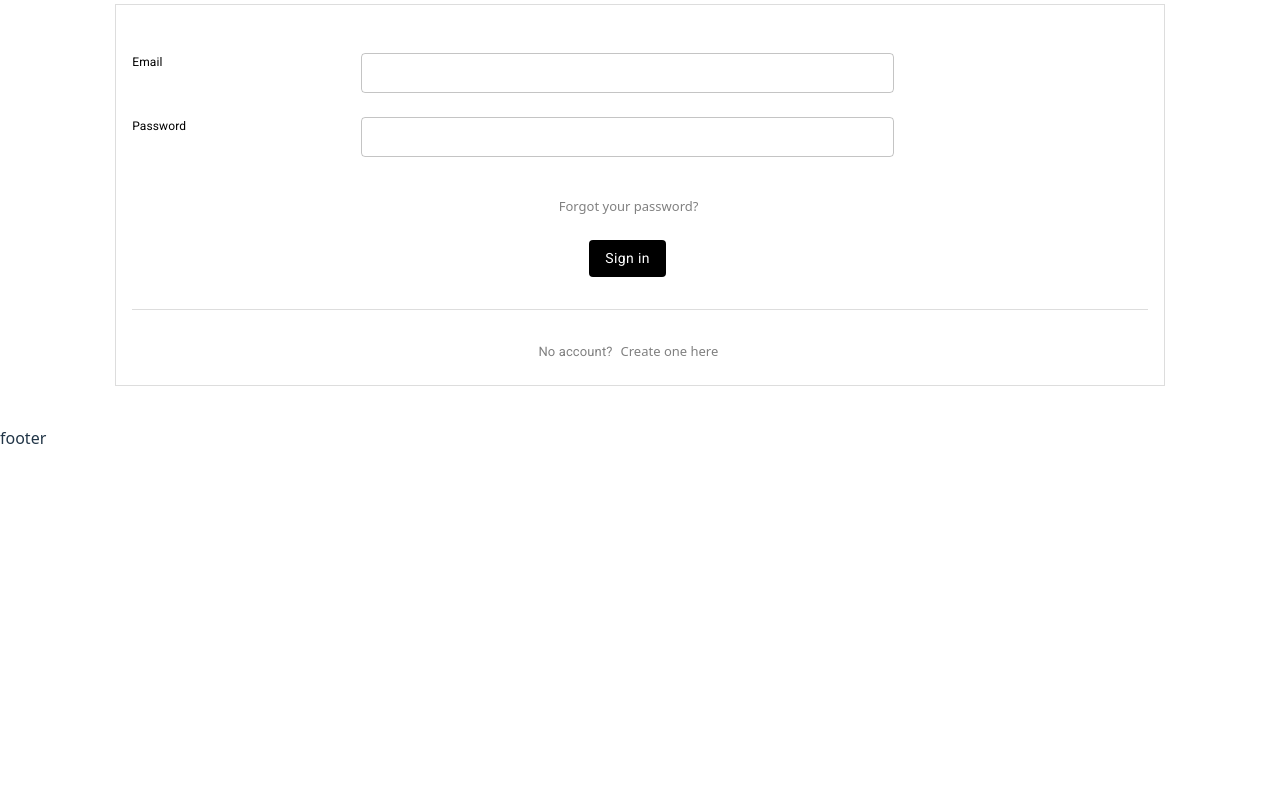
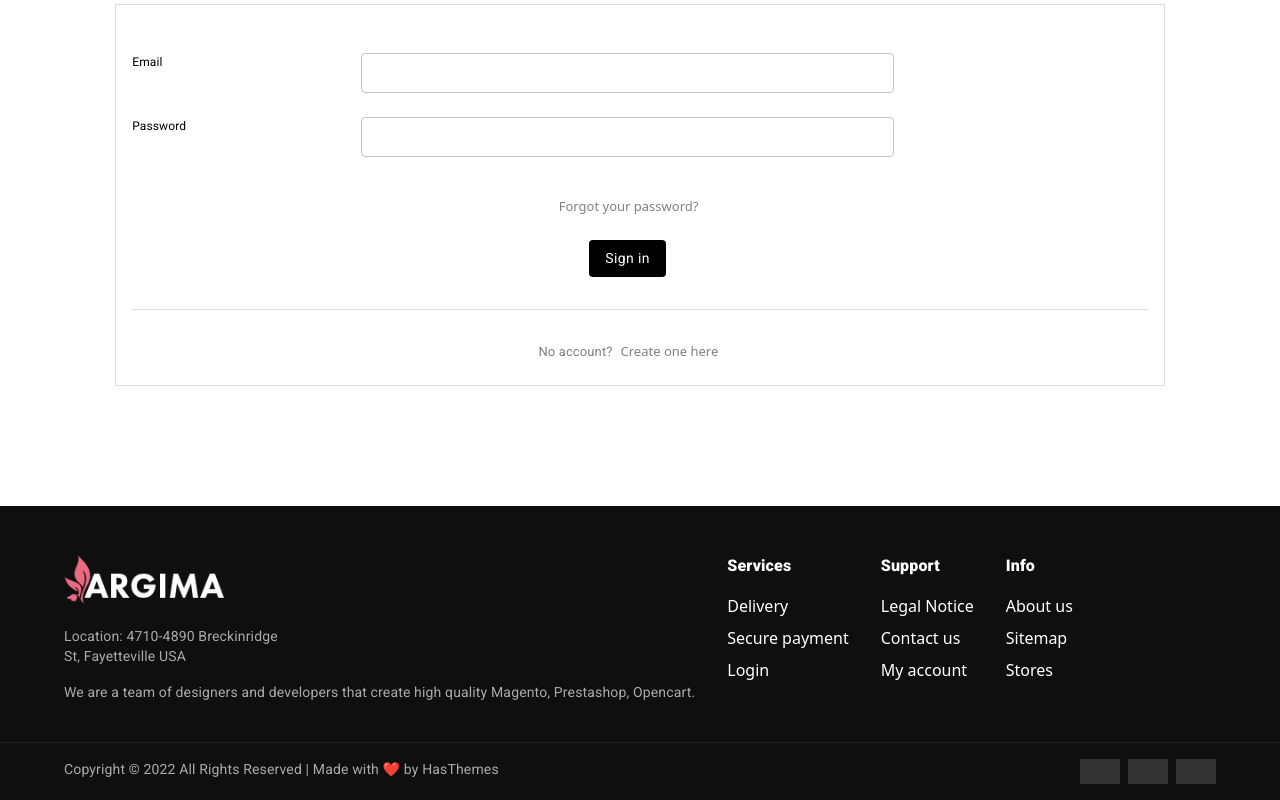
Before and after one commit to Qamara99/react-project-mui, a React (Vite) app: page /login in a window 1280 px wide. Shown: the part 226-1026 px from the top of the page. Before the commit the page ends 800 px from the top, so only its background shows below. Built offline with nearby package versions, Linux system fonts and the light colour scheme; no server answers; a web font is replaced by a local one.

Commit message:
add review

```diff
--- a/src/Auth/Login.jsx
+++ b/src/Auth/Login.jsx
@@ -43,7 +43,7 @@ const navigate=useNavigate();
           password: values.password
         }
       );
-if(response.status==200){
+if(response.status===200){
 setToken(response.data.accessToken);
 navigate('/');}
       console.log('response', response);
--- a/src/Protectedrouter.jsx
+++ b/src/Protectedrouter.jsx
@@ -5,6 +5,7 @@ import { Navigate } from 'react-router-dom';
 export default function Protectedrouter({children}) {
 
     const token=useAuthStore((state)=>state.token);
+
     if(!token){
 return <Navigate to={`/login`}/>
     }
--- a/src/api/AuthaxiosInstance.js
+++ b/src/api/AuthaxiosInstance.js
@@ -9,8 +9,9 @@ const authAxiosInstance = axios.create({
 });
 
 authAxiosInstance.interceptors.request.use((config) => {
-  const { token } = useAuthStore.getState();
-
+  const token =
+  useAuthStore.getState().token ||
+  localStorage.getItem("accessToken");
   config.headers["Accept-Language"] = i18n.language;
 
   if (token) {
--- a/src/components/Footer/Footer.jsx
+++ b/src/components/Footer/Footer.jsx
@@ -1,9 +1,105 @@
-import React from 'react'
 
+
+import React from 'react';
+import { Box, Grid, Typography, Link } from '@mui/material';
+import logolight from './../../assets/images/logolight.webp'
 export default function Footer() {
   return (
-    <div>
-      footer
-    </div>
-  )
+    <Box sx={{ bgcolor: '#0f0f0f', color: 'white', pt: 6, pb: 2 ,mt:10}}>
+      <Box sx={{ px: 8 }}>
+        <Grid container spacing={4}>
+
+
+          <Grid item xs={12} md={4} >
+           <Box sx={{ pb: 2 }}>
+                         <img
+                           src={logolight}
+                           alt="Logo"
+                           style={{ width: 160 }}
+                         />
+                       </Box>
+
+            <Typography variant="body2" sx={{ color: '#aaa', mb: 2 ,maxWidth:"35%"}}>
+              Location: 4710-4890 Breckinridge St, Fayetteville USA
+            </Typography>
+
+            <Typography variant="body2" sx={{ color: '#aaa' }}>
+              We are a team of designers and developers that create high quality
+              Magento, Prestashop, Opencart.
+            </Typography>
+          </Grid>
+
+          {/* Column 1 */}
+          <Grid item xs={6} md={2}>
+            <Typography fontWeight="bold" mb={2}>Services</Typography>
+
+            <Link href="#" color="inherit" underline="none" display="block" mb={1}>
+              Delivery
+            </Link>
+            <Link href="#" color="inherit" underline="none" display="block" mb={1}>
+              Secure payment
+            </Link>
+            <Link href="#" color="inherit" underline="none" display="block">
+              Login
+            </Link>
+          </Grid>
+
+          {/* Column 2 */}
+          <Grid item xs={6} md={3}>
+            <Typography fontWeight="bold" mb={2}>Support</Typography>
+
+            <Link href="#" color="inherit" underline="none" display="block" mb={1}>
+              Legal Notice
+            </Link>
+            <Link href="#" color="inherit" underline="none" display="block" mb={1}>
+              Contact us
+            </Link>
+            <Link href="#" color="inherit" underline="none" display="block">
+              My account
+            </Link>
+          </Grid>
+
+          {/* Column 3 */}
+          <Grid item xs={6} md={3}>
+            <Typography fontWeight="bold" mb={2}>Info</Typography>
+
+            <Link href="#" color="inherit" underline="none" display="block" mb={1}>
+              About us
+            </Link>
+            <Link href="#" color="inherit" underline="none" display="block" mb={1}>
+              Sitemap
+            </Link>
+            <Link href="#" color="inherit" underline="none" display="block">
+              Stores
+            </Link>
+          </Grid>
+
+        </Grid>
+      </Box>
+
+      {/* Bottom bar */}
+      <Box
+        sx={{
+          mt: 5,
+          borderTop: '1px solid #222',
+          pt: 2,
+          px: 8,
+          display: 'flex',
+          justifyContent: 'space-between',
+          flexWrap: 'wrap',
+          gap: 2,
+        }}
+      >
+        <Typography variant="body2" sx={{ color: '#aaa' }}>
+          Copyright © 2022 All Rights Reserved | Made with ❤️ by HasThemes
+        </Typography>
+
+        <Box sx={{ display: 'flex', gap: 1 }}>
+          <Box sx={{ width: 40, height: 25, bgcolor: '#333' }} />
+          <Box sx={{ width: 40, height: 25, bgcolor: '#333' }} />
+          <Box sx={{ width: 40, height: 25, bgcolor: '#333' }} />
+        </Box>
+      </Box>
+    </Box>
+  );
 }
--- /dev/null
+++ b/src/hooks/useAddReview.jsx
@@ -0,0 +1,12 @@
+import { useMutation } from '@tanstack/react-query';
+import authAxiosInstance from '../api/AuthaxiosInstance';
+
+export default function useAddReview(id) {
+  return useMutation({
+    mutationFn: (data) =>
+      authAxiosInstance.post(
+        `/Products/${id}/reviews`,
+        data
+      ),
+  });
+}
--- /dev/null
+++ b/src/hooks/useGetProductByCategory.jsx
@@ -0,0 +1,25 @@
+import React from 'react'
+import axiosInstance from '../api/axiosInstance';
+import { useQuery } from '@tanstack/react-query';
+
+
+export default function useGetProductByCategory(id) {
+  const getProductcat = async () => {
+        const response = await axiosInstance.get(
+          `/Products/category/${id}`
+        );
+          console.log("CATEGORY DATA:", response.data);
+
+        return response.data.response;
+
+      };
+
+     const query = useQuery({
+            queryKey: ["product-category", id],
+        queryFn: getProductcat,
+           enabled: !!id,
+        staleTime: 1000 * 60 * 5,
+      });
+
+  return query;
+}
--- /dev/null
+++ b/src/pages/GetProductbyCategory.jsx
@@ -0,0 +1,54 @@
+import React from 'react';
+import { useParams } from 'react-router-dom';
+import { Box, Typography, Card, CardContent, CardMedia, Grid, Rating, Divider } from '@mui/material';
+import useGetProductByCategory from '../hooks/useGetProductByCategory';
+import Loader from '../ui/Loader';
+
+export default function GetProductbyCategory() {
+  const { id } = useParams();
+  const { data, isLoading, isError, error } =useGetProductByCategory(id);
+console.log("data product category",data);
+  if (isLoading) return <Loader />;
+  if (isError) return <Box color="red">{error.message}</Box>;
+
+  return (
+
+
+     <Box sx={{ px: 5, py: 3 }}>
+      <Typography variant="h4" mb={5} sx={{color:"black"}} textAlign={"center"}>
+        Category Products
+      </Typography>
+
+
+      <Grid container spacing={3} mt={3} justifyContent="center" alignItems="center">
+        {data?.map(product =>
+          <Grid item size={{ xs: 12, sm: 6, md: 4, lg: 3 }}>
+            <Box sx={{width:"100%"}}>
+
+            <Card sx={{ pt: 2, textAlign: "center" ,justifyContent:"center",display:"flex",flexDirection:"column",alignItems:"center" ,
+                 transition: "0.3s ease",
+                 width:"100%",
+    "&:hover": {
+      transform: "scale(1.05)",
+      boxShadow: 6,
+      cursor: "pointer",
+    },
+            }}>
+        <CardMedia component={'img'} image={product.image} sx={{width:'180px',textAlign:"center"}}></CardMedia>
+              <CardContent sx={{
+      backgroundColor: "#ffff", width: "100%",height:"100%"}}>
+        <Divider/>
+                <Typography component={'h4'} variant="h6" sx={{fontWeight:'bold'}}> {product.name} </Typography>
+                   <Rating readOnly value={product.rate}></Rating>
+                <Typography sx={{color:'#ed6a81',fontWeight:'bold'}}> {product.price}$</Typography>
+              </CardContent>
+            </Card>
+
+            </Box>
+
+          </Grid>)}
+
+      </Grid>
+
+    </Box>
+  )}
--- a/src/router.jsx
+++ b/src/router.jsx
@@ -17,6 +17,7 @@ import ProfileOrder from "./pages/Profile/ProfileOrder";
 import ForgetPasswordPage from "./pages/ForgetPassword/ForgetPasswordPage";
 import VerifyCode from "./pages/ForgetPassword/VerifyCode";
 import ResetPassword from "./pages/ForgetPassword/ResetPassword";
+import GetProductbyCategory from "./pages/getProductbyCategory";
 
 const router = createBrowserRouter([
     {
@@ -33,7 +34,8 @@ const router = createBrowserRouter([
                 path: "/checkout", element:
                     <Protectedrouter><Checkout /> </Protectedrouter>
             },
-            { path: "/categories", element: <CategoriesPage /> },
+            { path: "categories", element: <CategoriesPage /> },
+            { path: "category/:id", element: <GetProductbyCategory/> },
             { path: "/login", element: <Login /> },
             { path: "/forget-password", element: <ForgetPasswordPage /> },
             { path: "/verify-code", element: <VerifyCode /> },
--- a/src/ui/Category.jsx
+++ b/src/ui/Category.jsx
@@ -1,14 +1,36 @@
-import { Card, CardContent, Typography } from '@mui/material'
-import React from 'react'
+import { Card, CardContent, Typography } from '@mui/material';
+import React from 'react';
+import { useNavigate } from 'react-router-dom';
 
-export default function Category({category}) {
+export default function Category({ category }) {
+  const navigate = useNavigate();
+
   return (
-   <Card sx={{ width:"90%",py: 1, textAlign: "center" ,backgroundColor:'#eeeeee', "&:hover": {
-      backgroundColor: "#ed6a81",color:'white'}}}>
-              <CardContent >
-                <Typography component={'h4'} variant="h5" sx={{fontWeight:'bold'}}> {category.name} </Typography>
-                <Typography sx={{color:'#867f7f'}}> category item</Typography>
-              </CardContent>
-            </Card>
-  )
+    <Card
+      onClick={() => navigate(`/category/${category.id}`)}
+      sx={{
+        width: "90%",
+        py: 1,
+        textAlign: "center",
+        backgroundColor: '#eeeeee',
+        cursor: 'pointer',
+        transition: '0.3s',
+        "&:hover": {
+          backgroundColor: "#ed6a81",
+          color: 'white',
+          transform: 'scale(1.03)'
+        }
+      }}
+    >
+      <CardContent>
+        <Typography component="h4" variant="h5" sx={{ fontWeight: 'bold' }}>
+          {category.name}
+        </Typography>
+
+        <Typography sx={{ color: '#867f7f' }}>
+          category item
+        </Typography>
+      </CardContent>
+    </Card>
+  );
 }
```
Also changed, not shown: src/pages/Products/ProductDetails.jsx (+120 -14 lines), src/assets/images/logolight.webp (added), src/assets/images/slider-01.jpg (added).
